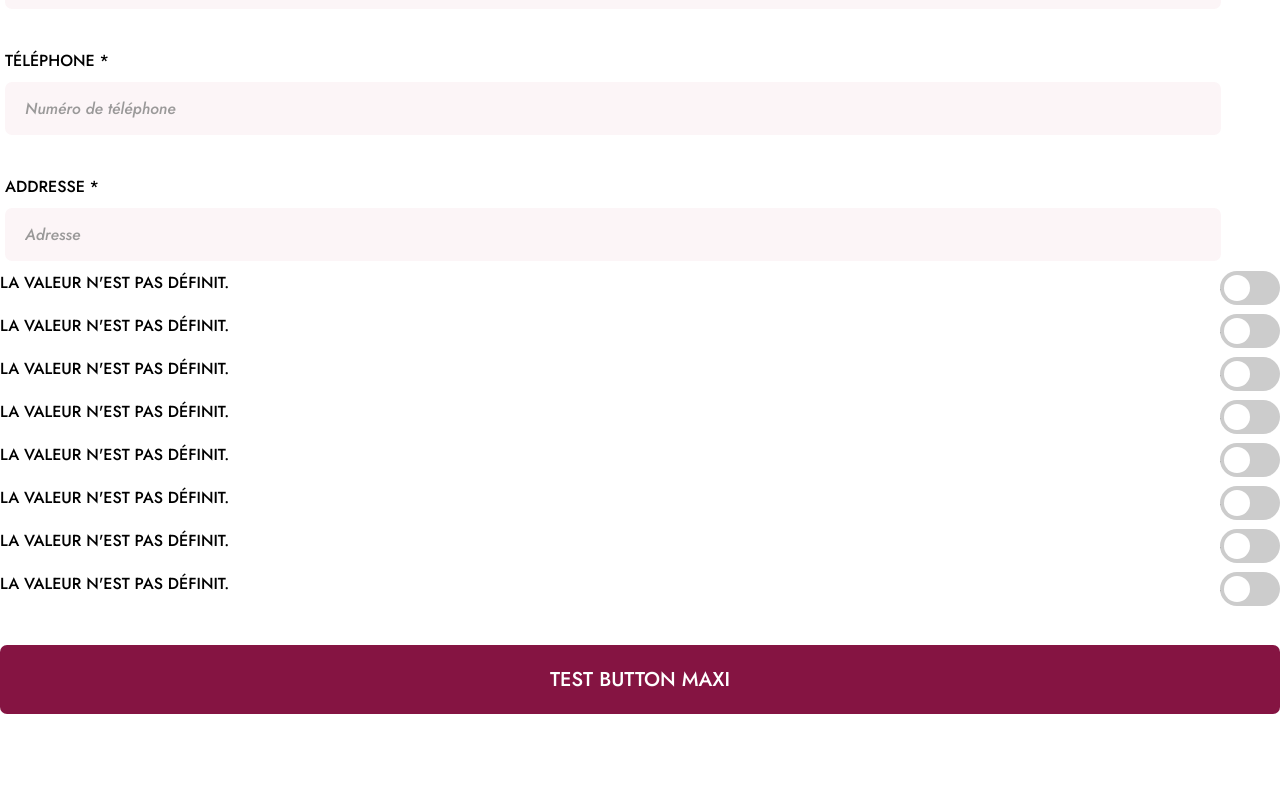
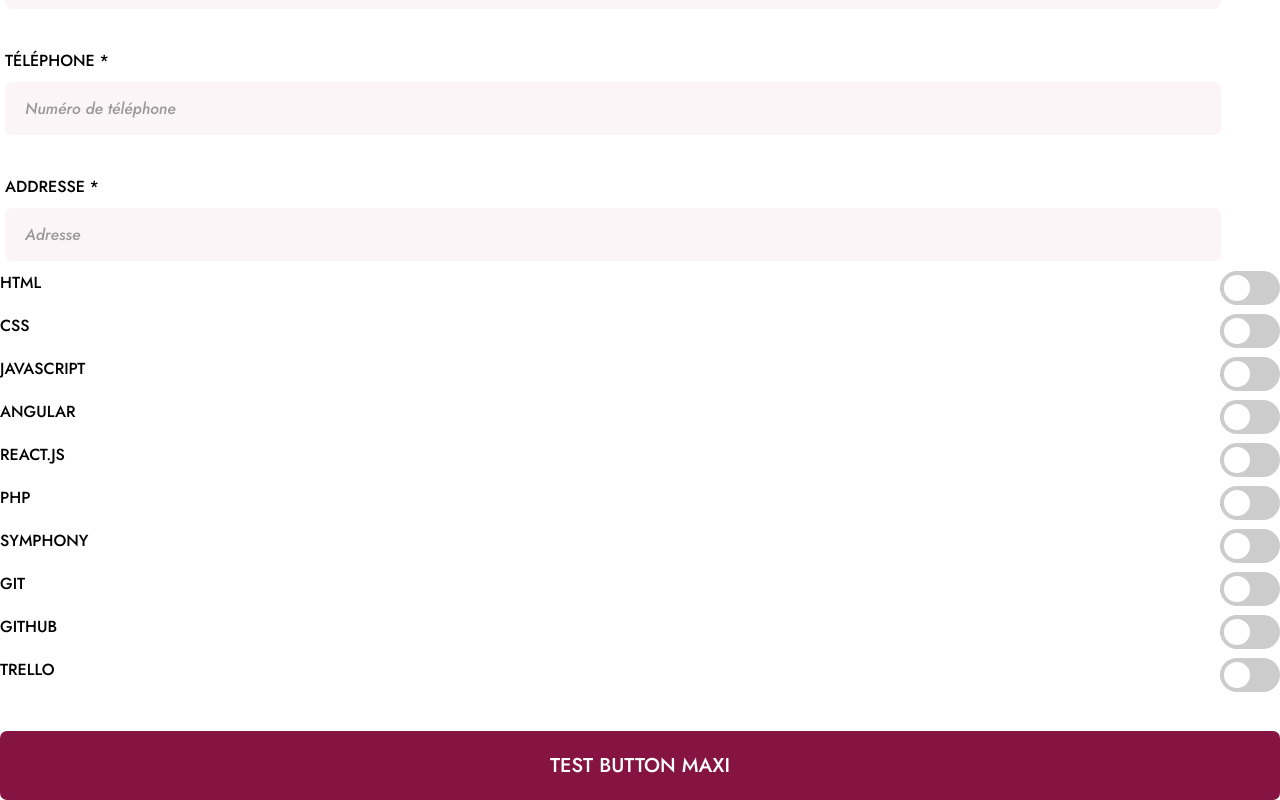
Before and after one commit to WildCodeSchool/2023-09-JS-BDX-P3-la-rive-droite, a React (Vite) app in the folder frontend/: page /edit-profil in a window 1280 px wide. Shown: the part 541-1341 px from the top of the page. Before the commit the page ends 1255 px from the top, so only its background shows below. Built offline with nearby package versions, Linux system fonts and the light colour scheme.

Commit message:
added competences on userprofile

```diff
--- a/frontend/src/pages/ProfileUser/UserProfileModel.jsx
+++ b/frontend/src/pages/ProfileUser/UserProfileModel.jsx
@@ -16,14 +16,16 @@ function UserProfileUser() {
         <Input titleInput="Mot de passe *" holderText="Mot de passe" />
         <Input titleInput="Téléphone *" holderText="Numéro de téléphone" />
         <Input titleInput="Addresse *" holderText="Adresse" />
-        <CompetenceSwitch />
-        <CompetenceSwitch />
-        <CompetenceSwitch />
-        <CompetenceSwitch />
-        <CompetenceSwitch />
-        <CompetenceSwitch />
-        <CompetenceSwitch />
-        <CompetenceSwitch />
+        <CompetenceSwitch textCompetence="HTML" />
+        <CompetenceSwitch textCompetence="CSS" />
+        <CompetenceSwitch textCompetence="JAVASCRIPT" />
+        <CompetenceSwitch textCompetence="ANGULAR" />
+        <CompetenceSwitch textCompetence="REACT.JS" />
+        <CompetenceSwitch textCompetence="PHP" />
+        <CompetenceSwitch textCompetence="SYMPHONY" />
+        <CompetenceSwitch textCompetence="GIT" />
+        <CompetenceSwitch textCompetence="GITHUB" />
+        <CompetenceSwitch textCompetence="TRELLO" />
         <ButtonMaxi />
       </div>
     </div>
```
